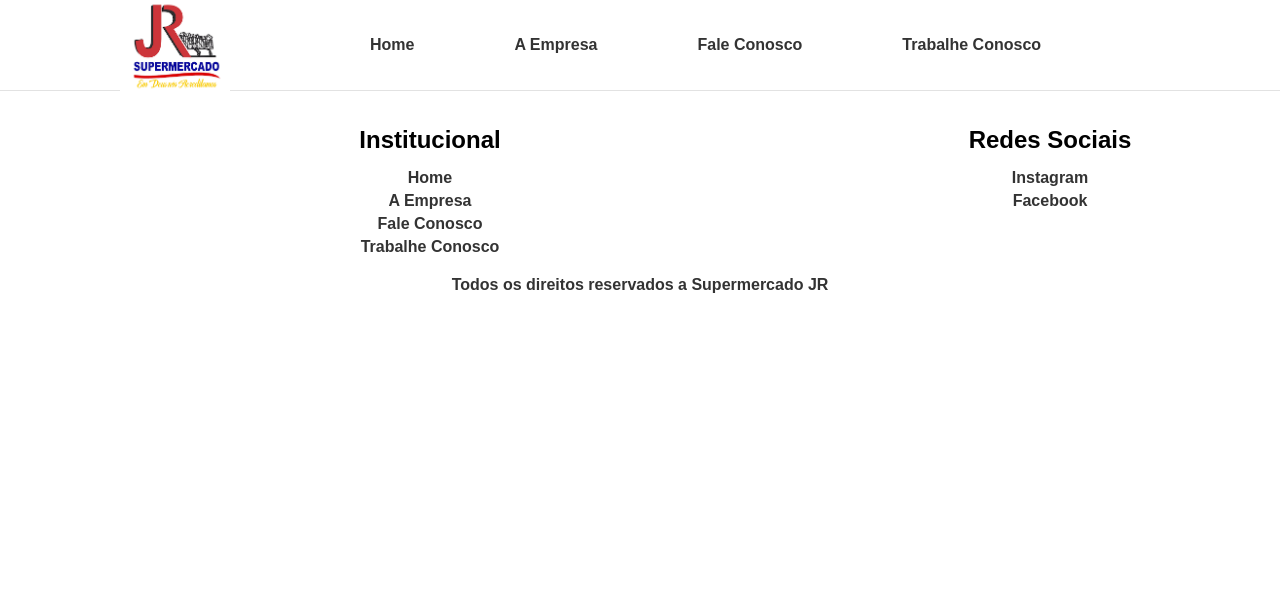
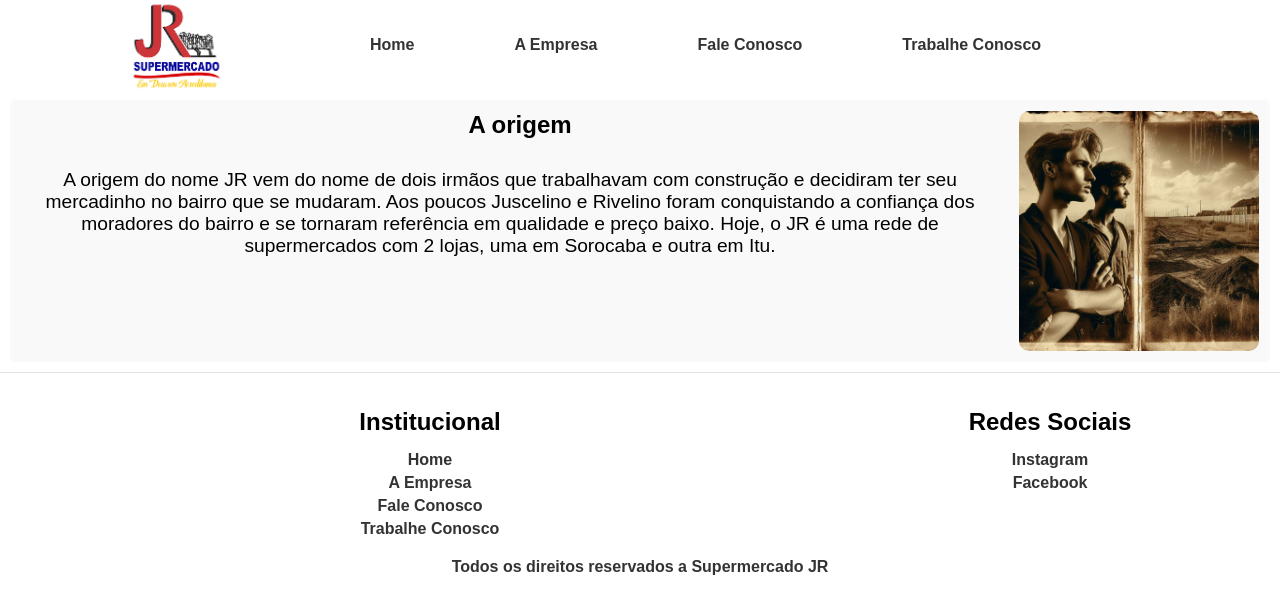
Before and after one commit to masamps/mercado-jr, a React (Create React App) app: page /Empresa in a window 1280 px wide. Shown: the top 614 px of the page. Built offline with nearby package versions, Linux system fonts and the light colour scheme; the HTML template or start-up script is replaced by a standard one.

Commit message:
feat: inicia página Empresa e insere parte origem

```diff
--- a/src/App.js
+++ b/src/App.js
@@ -1,6 +1,7 @@
 import React from 'react';
-import { BrowserRouter as Router, Route, Switch, Routes, Navigate} from 'react-router-dom';
+import { BrowserRouter as Router, Route, Routes, Navigate} from 'react-router-dom';
 import Home from './pages/home';
+import Empresa from './pages/empresa';
 import Navigator from './pages/navigator';
 import Footer from './pages/footer';
 
@@ -12,6 +13,7 @@ function App() {
       <Routes>
       <Route path="/mercado-jr/" element= {<Navigate to="/Home" />} />
       <Route path="/Home" element={<Home />} />
+      <Route path="/Empresa" element={<Empresa />} />
       </Routes>
       <Footer/>
     </div>
--- /dev/null
+++ b/src/pages/empresa.js
@@ -0,0 +1,26 @@
+import React from 'react';
+import jovensTerreno from '../img/jovensTerreno.jpg';
+import '../styles/empresa.css';
+
+const Empresa = () => {
+
+    return (
+        <>
+        <div className='empresa-origem'>
+            <div className='origem-texto'>
+                <h2>A origem</h2>
+                <p>A origem do nome JR vem do nome de dois irmãos que trabalhavam com construção e decidiram ter seu mercadinho no bairro que se mudaram. Aos poucos Juscelino e
+                    Rivelino foram conquistando a confiança dos moradores do bairro e se tornaram referência em qualidade e preço baixo. Hoje, o JR é uma rede de supermercados com
+                    2 lojas, uma em Sorocaba e outra em Itu.
+                </p>
+            </div>
+            <div className='origem-imagem'>
+                <img src={jovensTerreno} alt="jovensTerreno" className='imagem-jovem' />
+            </div>
+        </div>
+        </>
+    );
+
+};
+
+export default Empresa;
--- /dev/null
+++ b/src/styles/empresa.css
@@ -0,0 +1,34 @@
+.empresa-origem {
+    border: 1px solid #f9f9f9;
+    border-radius: 5px;
+    padding: 10px;
+    margin: 10px;
+    margin-bottom: 10px;
+    display: flex;
+    background-color: #f9f9f9;
+}
+
+.origem-texto {
+    justify-items: center;
+    display: flex;
+    flex-direction: column;
+    align-items: center;
+}
+
+.origem-texto p {
+    text-align: center;
+    font-size: larger;
+    padding-right: 2%;
+    padding-top: 3%;
+}
+
+.origem-imagem{
+    display: flex;
+    align-items: center;
+    width: 300px;
+}
+
+.imagem-jovem{
+    border-radius: 10px;
+    height: 240px;
+}
```
Also changed, not shown: src/img/jovensTerreno.jpg (added).
